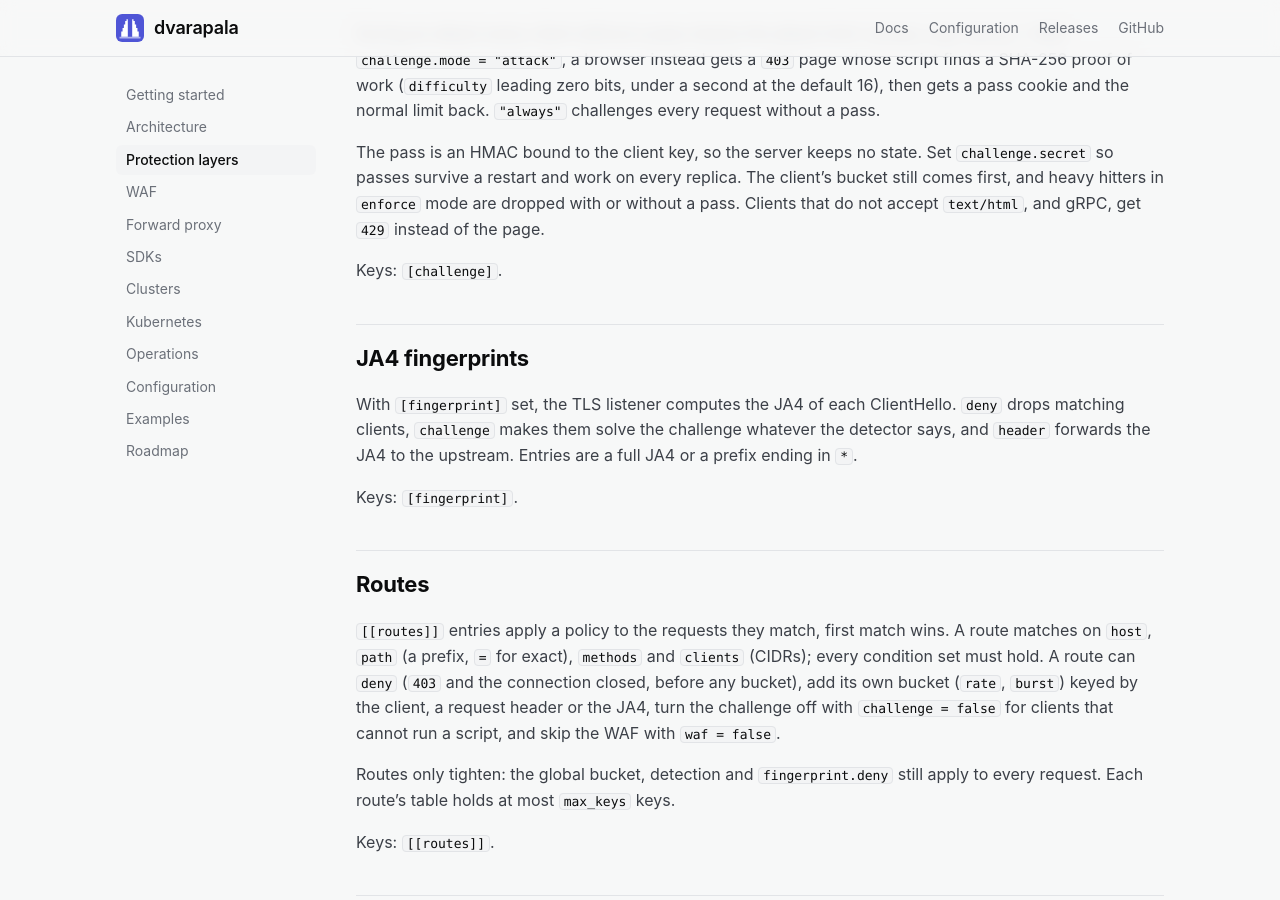
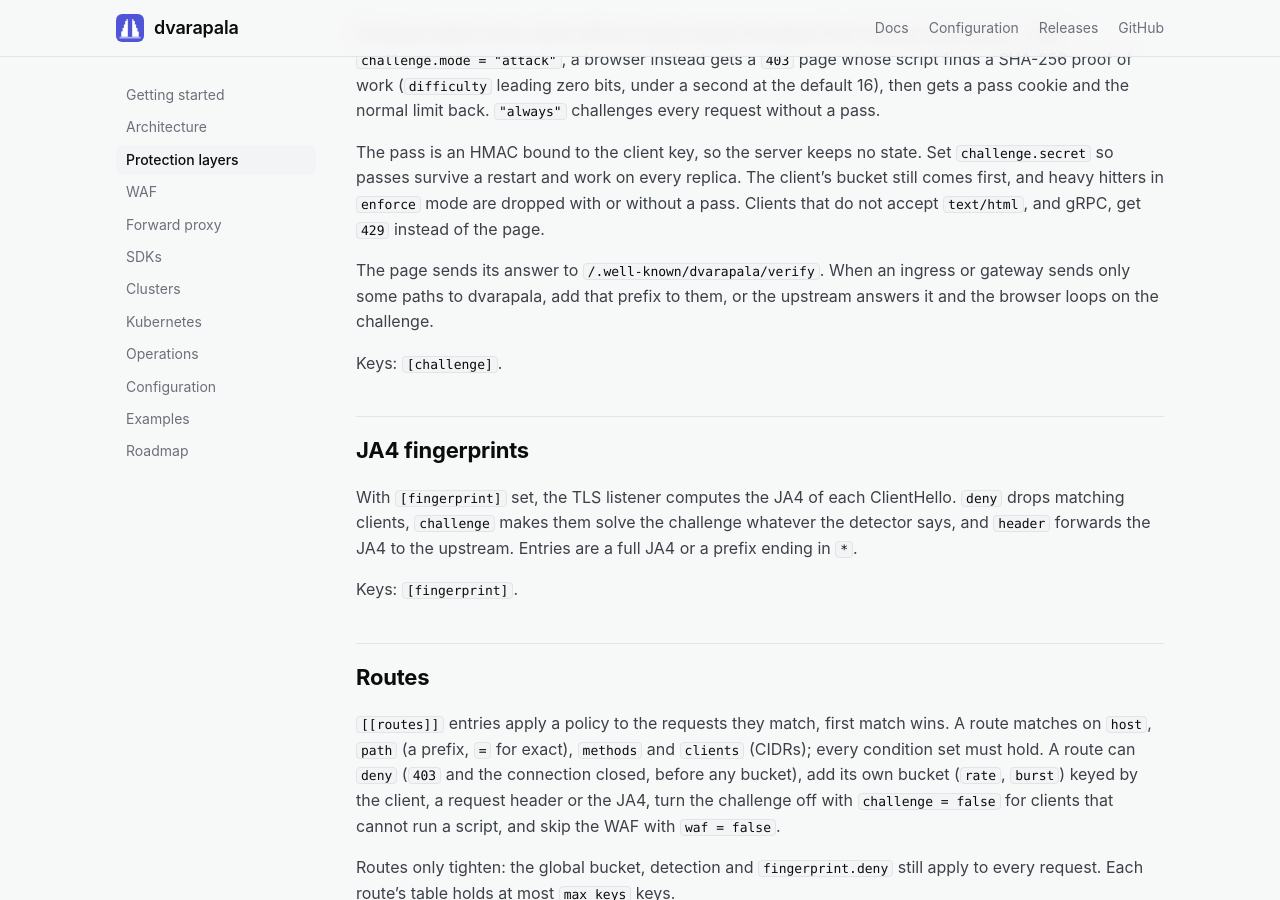
Before and after one commit to franzramadhan/dvarapala, a Jekyll site: the page built from site/docs/protection.md, in a window 1280 px wide and 900 px high, scrolled down 3342 px. Built offline with Jekyll 4.4.1, drawn with Linux system fonts in a browser that asks for light colours.

Commit message:
docs(l7): route the challenge verify path when only some paths reach dvarapala (#189)
When an ingress or gateway sends only some paths to dvarapala, the
challenge page's `/.well-known/dvarapala/verify` request reaches the
upstream instead, no pass cookie is set, and the browser loops on the
challenge. Found in a deployment that routed only `/api/`, `/auth/` and
`/login`.

- `CONFIG.md` `[challenge]`: a bullet saying to route
`/.well-known/dvarapala/` too.
- `site/docs/protection.md` Challenge section: the same note.

```diff
--- a/site/docs/protection.md
+++ b/site/docs/protection.md
@@ -160,6 +160,11 @@ every replica. The client's bucket still comes first, and heavy hitters
 in `enforce` mode are dropped with or without a pass. Clients that do not
 accept `text/html`, and gRPC, get `429` instead of the page.
 
+The page sends its answer to `/.well-known/dvarapala/verify`. When an
+ingress or gateway sends only some paths to dvarapala, add that prefix
+to them, or the upstream answers it and the browser loops on the
+challenge.
+
 Keys: [`[challenge]`](configuration.html#challenge).
 
 ## JA4 fingerprints
```
Also changed, not shown: CONFIG.md (+4 -0 lines).
